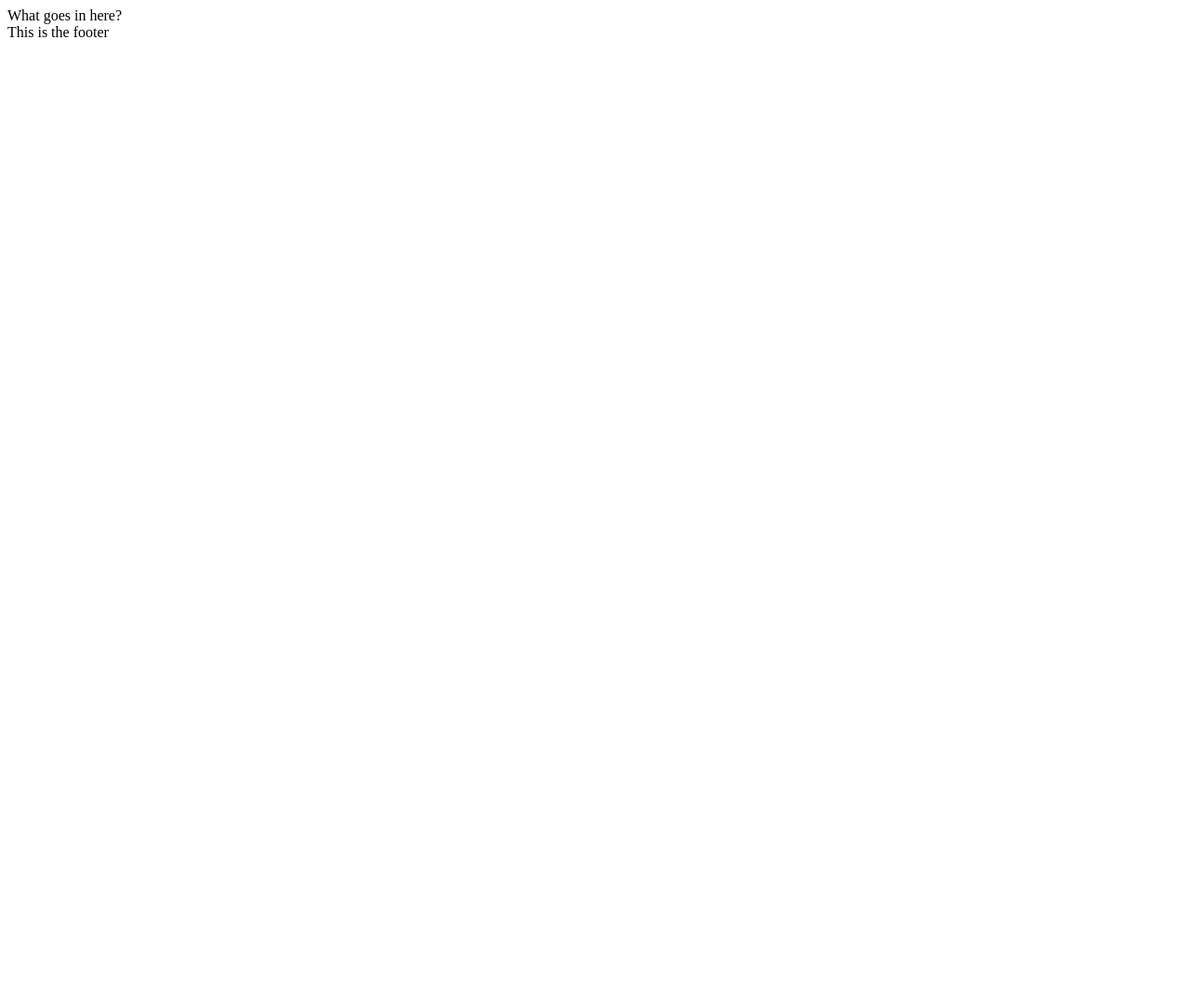
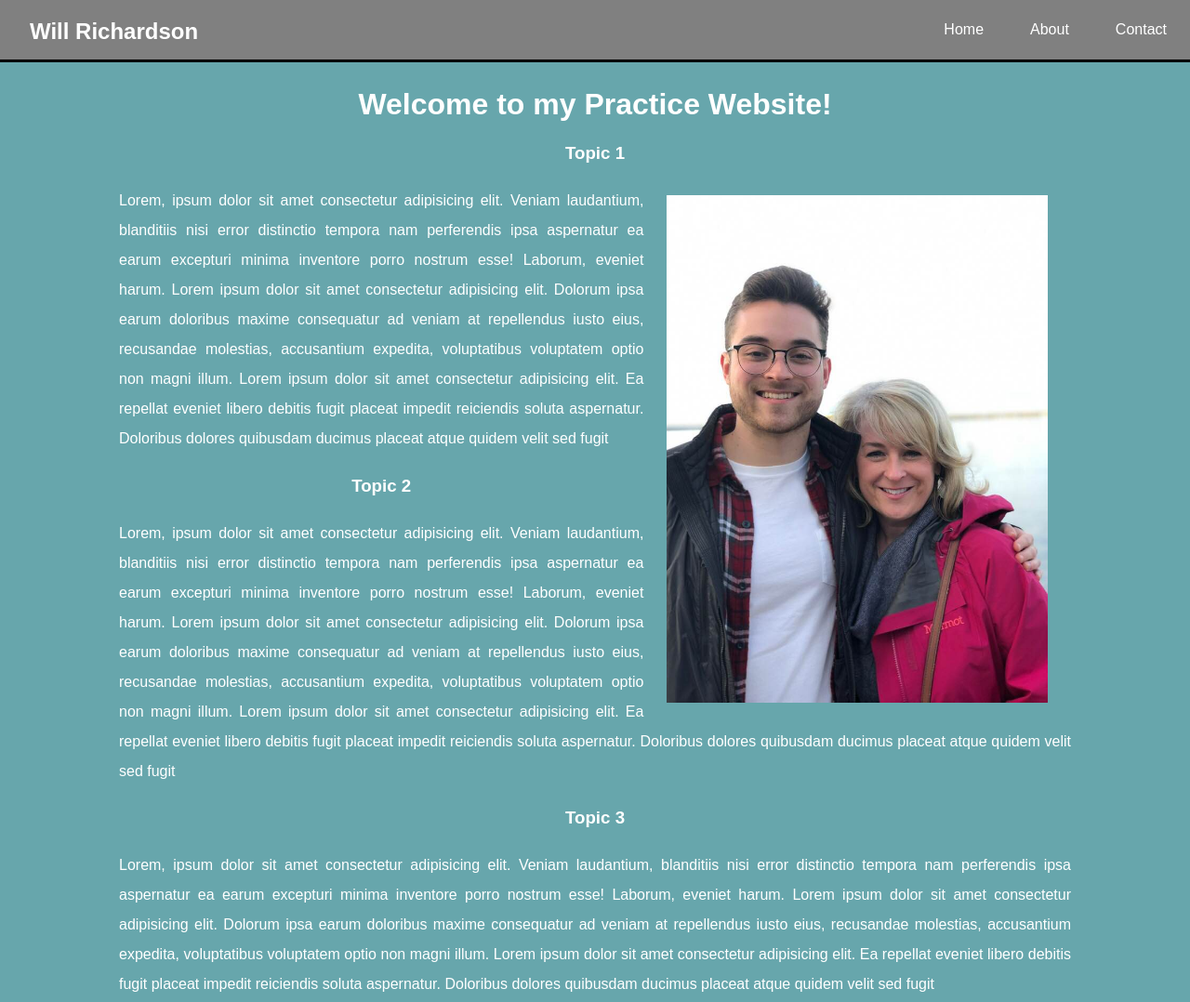
Before and after one commit to Whalem56/website, a plain HTML site: page index.html in a window 1280 px wide. Shown: the top 1078 px of the page at 93% size. Before the commit the page ends 800 px from the top, so only its background shows below. Drawn offline with Linux system fonts and the light colour scheme.

Commit message:
Added styles, images, and more html

```diff
--- /dev/null
+++ b/css/styles.css
@@ -0,0 +1,57 @@
+body {
+    background-color: rgba(76, 151, 158, 0.849);
+    color: white;
+    font-family: Arial, Helvetica, sans-serif;
+    margin: 0;
+}
+
+.name {
+    position: fixed;
+    margin-left: 2rem;
+    top: 0;
+    z-index: 1;
+}
+
+nav {
+    position: fixed;
+    text-align: right;
+    margin: 0;
+    top: 0;
+    width: 100%;
+    height: 4rem;
+    background-color: grey;
+    border: none;
+    border-bottom: 3px black solid;
+}
+
+nav a {
+    display: inline-block;
+    background-color: grey;
+    color: white;
+    text-decoration: none;
+    height: 100%;
+    padding: 0 25px;
+    margin: 0;
+    line-height: 4rem;
+}
+
+nav a:hover {
+    background-color: rgb(80, 80, 80);
+}
+
+.container {
+    width: 80%;
+    margin: 6rem auto 0 auto;
+    text-align: justify;
+    line-height: 2rem;
+}
+
+.topic {
+    text-align: center;
+}
+
+.picture {
+    float: right;
+    max-width: 40%;
+    margin: 10 25px;
+}
--- a/index.html
+++ b/index.html
@@ -3,10 +3,36 @@
     <meta charset="UTF-8">
     <meta name="viewport" content="width=device-width, initial-scale=1.0">
     <meta http-equiv="X-UA-Compatible" content="ie=edge">
-    <title>My Website!</title>
+    <link rel="stylesheet" type="text/css" href="./css/styles.css">
+    <title>Practice Website</title>
 </head>
 <body>
-    <header>What goes in here?</header>
-    <footer>This is the footer</footer>
+    <h2 class="name">Will Richardson</h2>
+    <header>
+        <nav>
+            <a href="#">Home</a><a href="#">About</a><a href="#">Contact</a>
+        </nav>
+    </header>
+    <div class="container">
+        <h1 class="topic">Welcome to my Practice Website!</h1>
+        <article>
+            <h3 class="topic">Topic 1</h3>
+            <p>
+                <img class="picture" src="./images/author.jpg" alt="author picture"/>
+                Lorem, ipsum dolor sit amet consectetur adipisicing elit. Veniam laudantium, blanditiis nisi error distinctio tempora nam perferendis ipsa aspernatur ea earum excepturi minima inventore porro nostrum esse! Laborum, eveniet harum. Lorem ipsum dolor sit amet consectetur adipisicing elit. Dolorum ipsa earum doloribus maxime consequatur ad veniam at repellendus iusto eius, recusandae molestias, accusantium expedita, voluptatibus voluptatem optio non magni illum. Lorem ipsum dolor sit amet consectetur adipisicing elit. Ea repellat eveniet libero debitis fugit placeat impedit reiciendis soluta aspernatur. Doloribus dolores quibusdam ducimus placeat atque quidem velit sed fugit
+            </p>
+            <h3 class="topic">Topic 2</h3>
+            <p>
+                Lorem, ipsum dolor sit amet consectetur adipisicing elit. Veniam laudantium, blanditiis nisi error distinctio tempora nam perferendis ipsa aspernatur ea earum excepturi minima inventore porro nostrum esse! Laborum, eveniet harum. Lorem ipsum dolor sit amet consectetur adipisicing elit. Dolorum ipsa earum doloribus maxime consequatur ad veniam at repellendus iusto eius, recusandae molestias, accusantium expedita, voluptatibus voluptatem optio non magni illum. Lorem ipsum dolor sit amet consectetur adipisicing elit. Ea repellat eveniet libero debitis fugit placeat impedit reiciendis soluta aspernatur. Doloribus dolores quibusdam ducimus placeat atque quidem velit sed fugit
+            </p>
+            <h3 class="topic">Topic 3</h3>
+            <p>
+                Lorem, ipsum dolor sit amet consectetur adipisicing elit. Veniam laudantium, blanditiis nisi error distinctio tempora nam perferendis ipsa aspernatur ea earum excepturi minima inventore porro nostrum esse! Laborum, eveniet harum. Lorem ipsum dolor sit amet consectetur adipisicing elit. Dolorum ipsa earum doloribus maxime consequatur ad veniam at repellendus iusto eius, recusandae molestias, accusantium expedita, voluptatibus voluptatem optio non magni illum. Lorem ipsum dolor sit amet consectetur adipisicing elit. Ea repellat eveniet libero debitis fugit placeat impedit reiciendis soluta aspernatur. Doloribus dolores quibusdam ducimus placeat atque quidem velit sed fugit
+            </p>
+        </article>
+        <footer class="topic">
+            &copy;2019, Will Richardson. This isn't real.
+        </footer>
+    </div>
 </body>
 </html>
```
Also changed, not shown: images/author.jpg (added).
